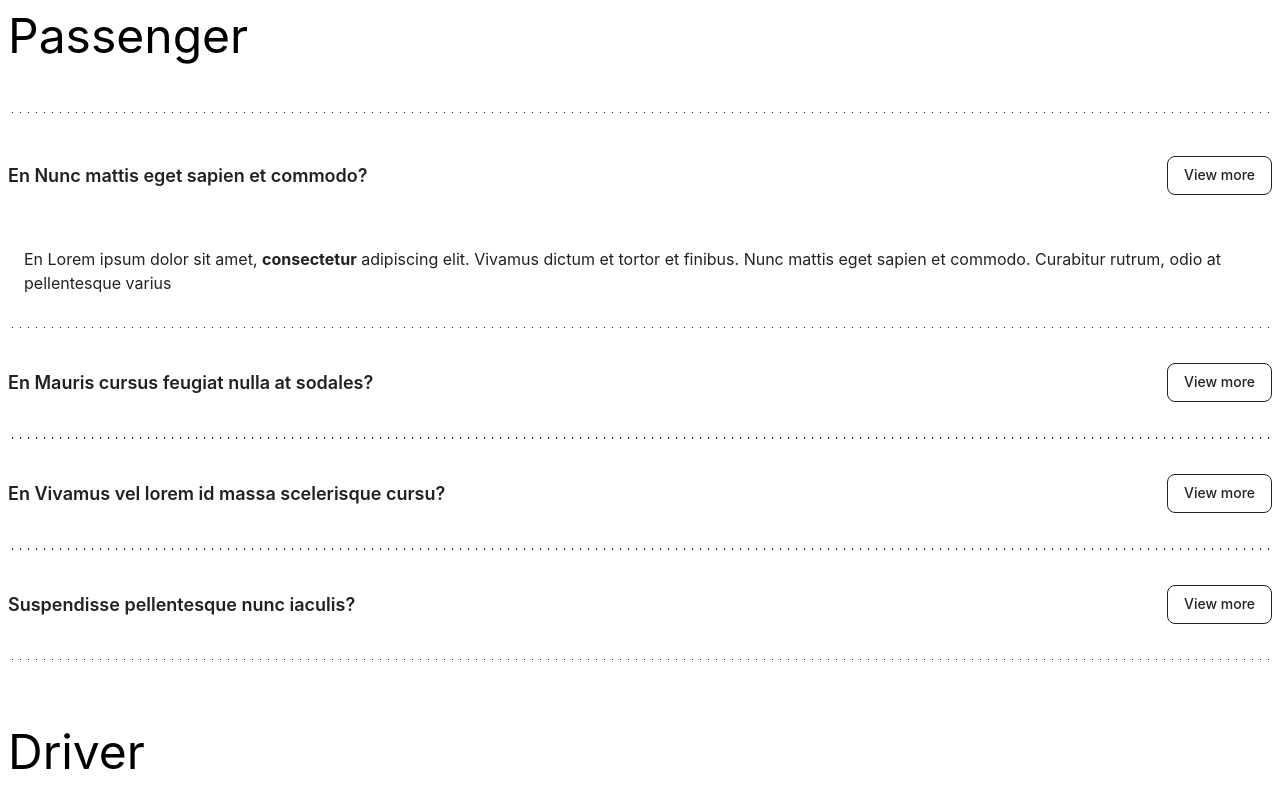
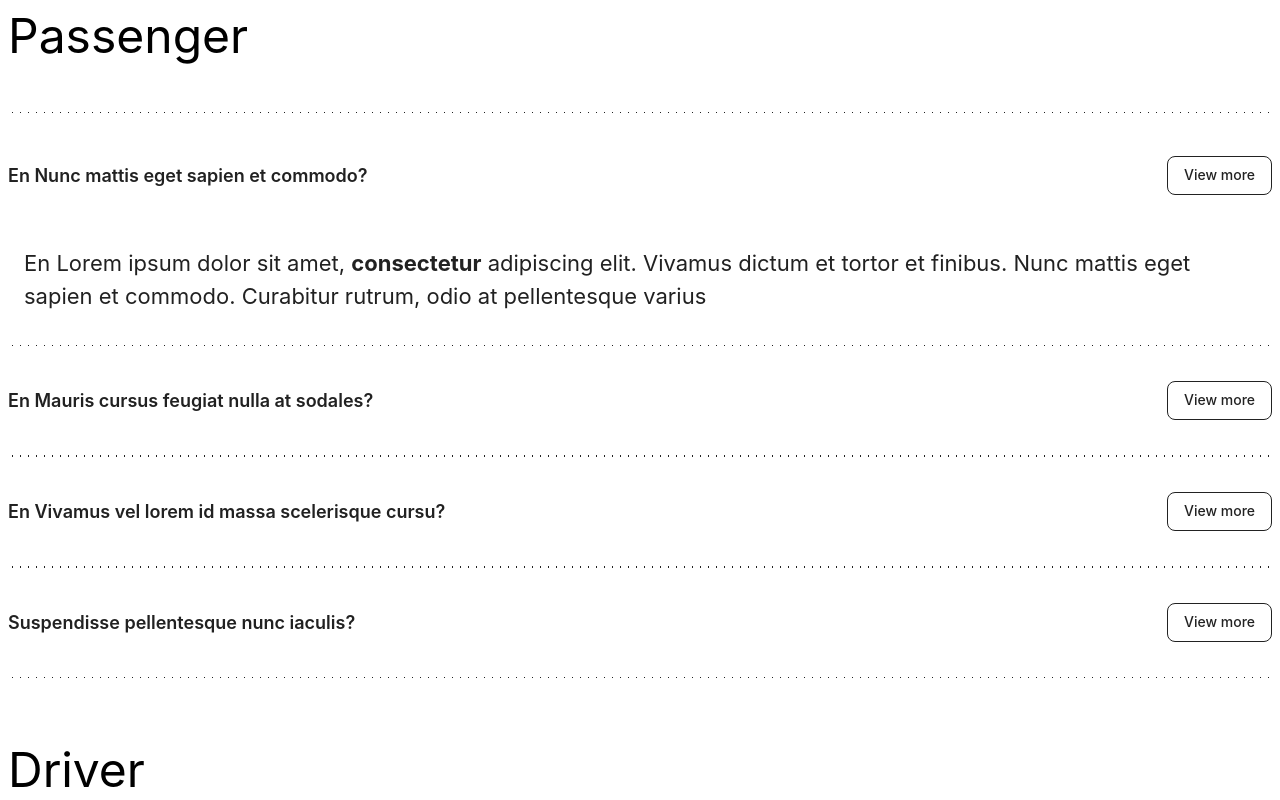
Before and after one commit to tiavina-mika/mui-custom-accordion, a React (Create React App) app in the folder src/: page / in a window 1280 px wide. Both pictures are taken after a click on the button 640 px from the left and 779 px from the top of the page. Shown: the top 800 px of the page. Built offline with nearby package versions, Linux system fonts and the light colour scheme.

Commit message:
change response text font size

```diff
--- a/src/Faqs.tsx
+++ b/src/Faqs.tsx
@@ -112,7 +112,9 @@ const Faqs = () => {
                   </Typography>
                 </StyledAccordionSummary>
                 <AccordionDetails>
-                  <Typography>{parseHtml(subItem.response)}</Typography>
+                  <Typography sx={{ fontSize: 22 }}>
+                    {parseHtml(subItem.response)}
+                  </Typography>
                 </AccordionDetails>
               </Accordion>
             ))}
```
